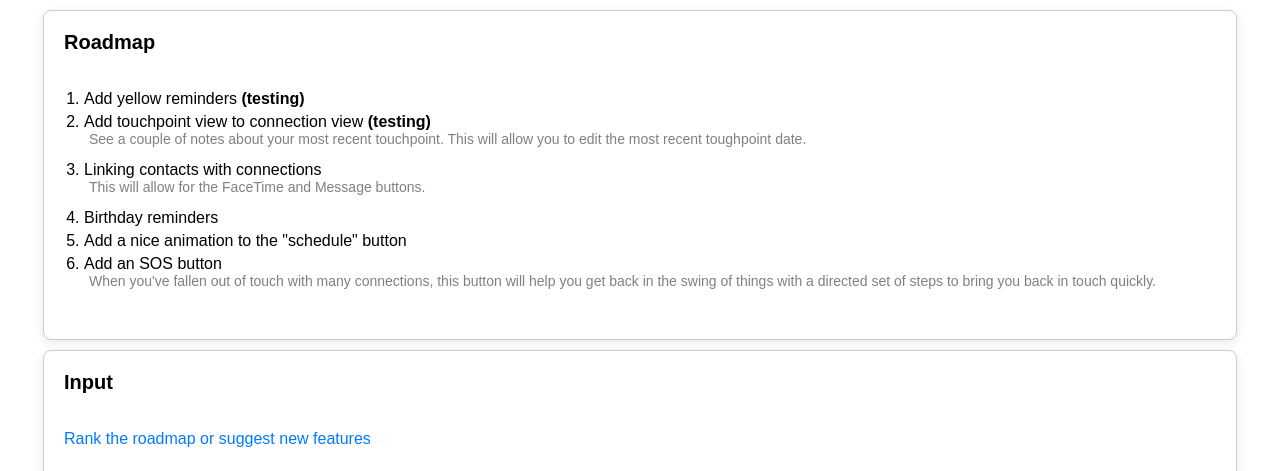
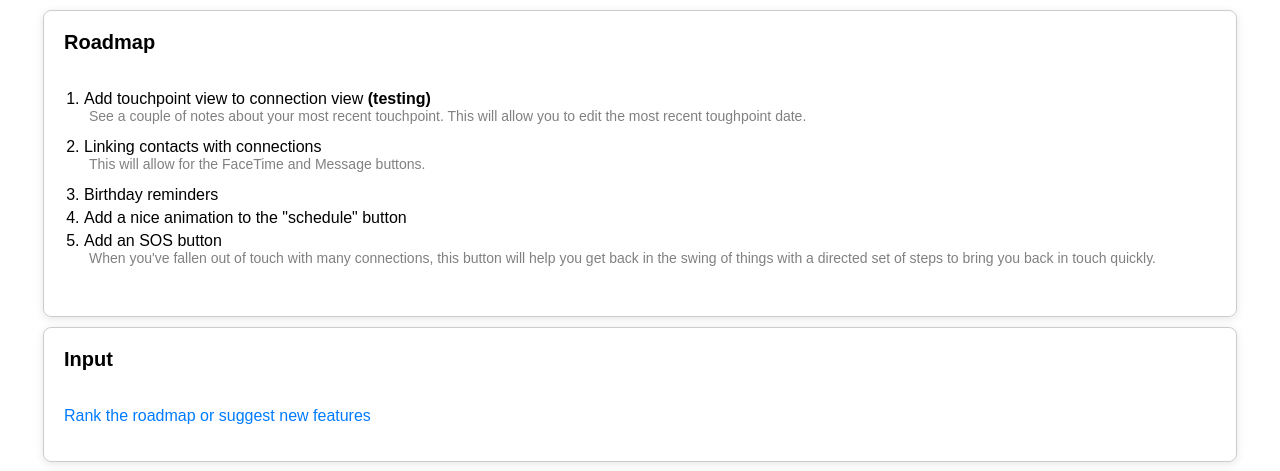
Before and after one commit to KitchenTable99/kitchentable99.github.io, a plain HTML site: page index.html in a window 1280 px wide. Shown: the top 471 px of the page. Drawn offline with Linux system fonts and the light colour scheme.

Commit message:
Released yellow

```diff
--- a/index.html
+++ b/index.html
@@ -80,7 +80,6 @@
     <div class="roadmap-container">
         <div class="roadmap-title">Roadmap</div>
         <ol class="roadmap-list">
-            <li>Add yellow reminders <b>(testing)</b></li>
             <li>Add touchpoint view to connection view <b>(testing)</b></li>
                 <p style="color: grey; font-size: 14px; margin-top: -5px; margin-left: 5px;">See a couple of notes about your most recent touchpoint. This will allow you to edit the most recent toughpoint date.</p>
             <li>Linking contacts with connections</li>
```
